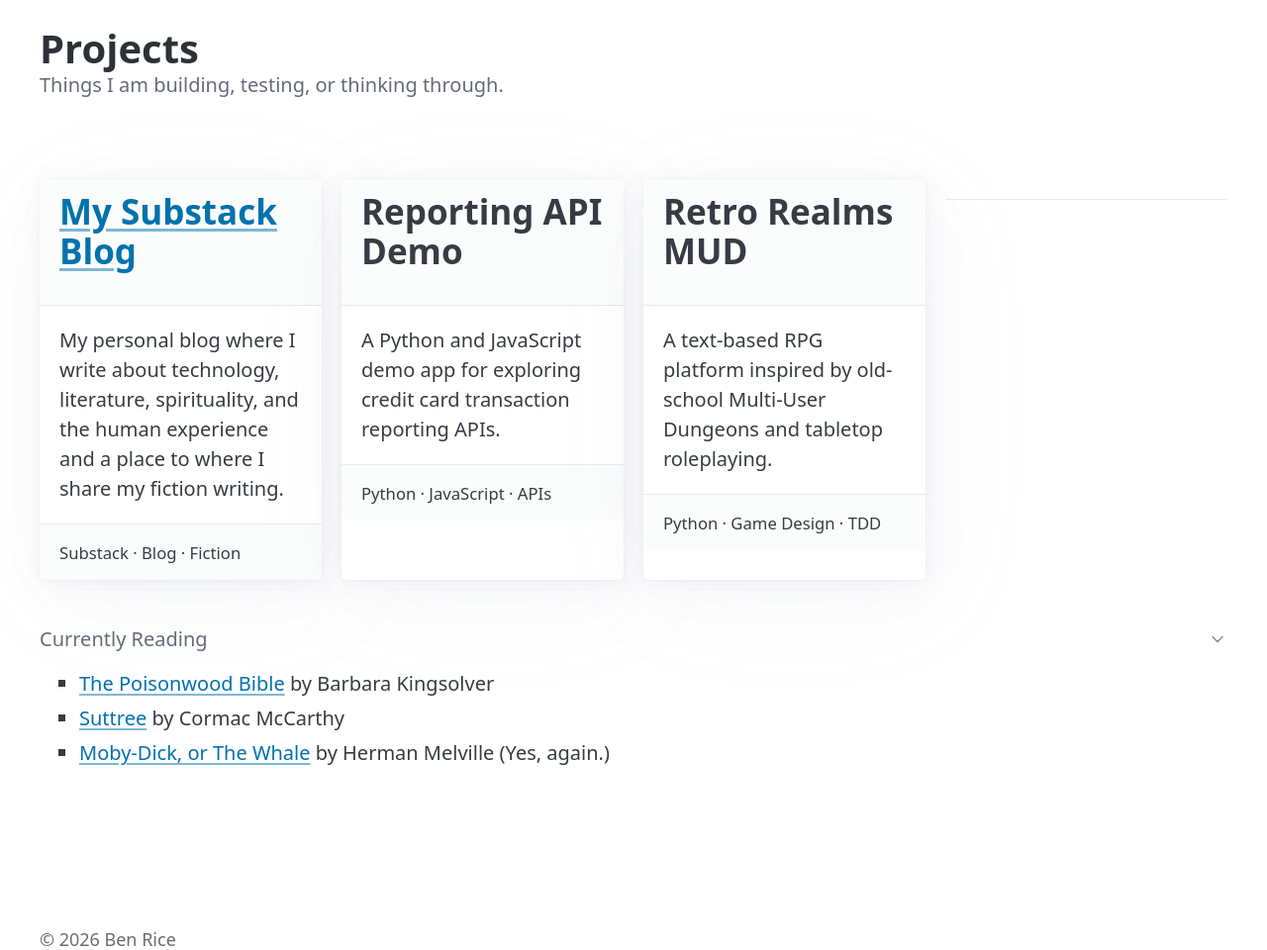
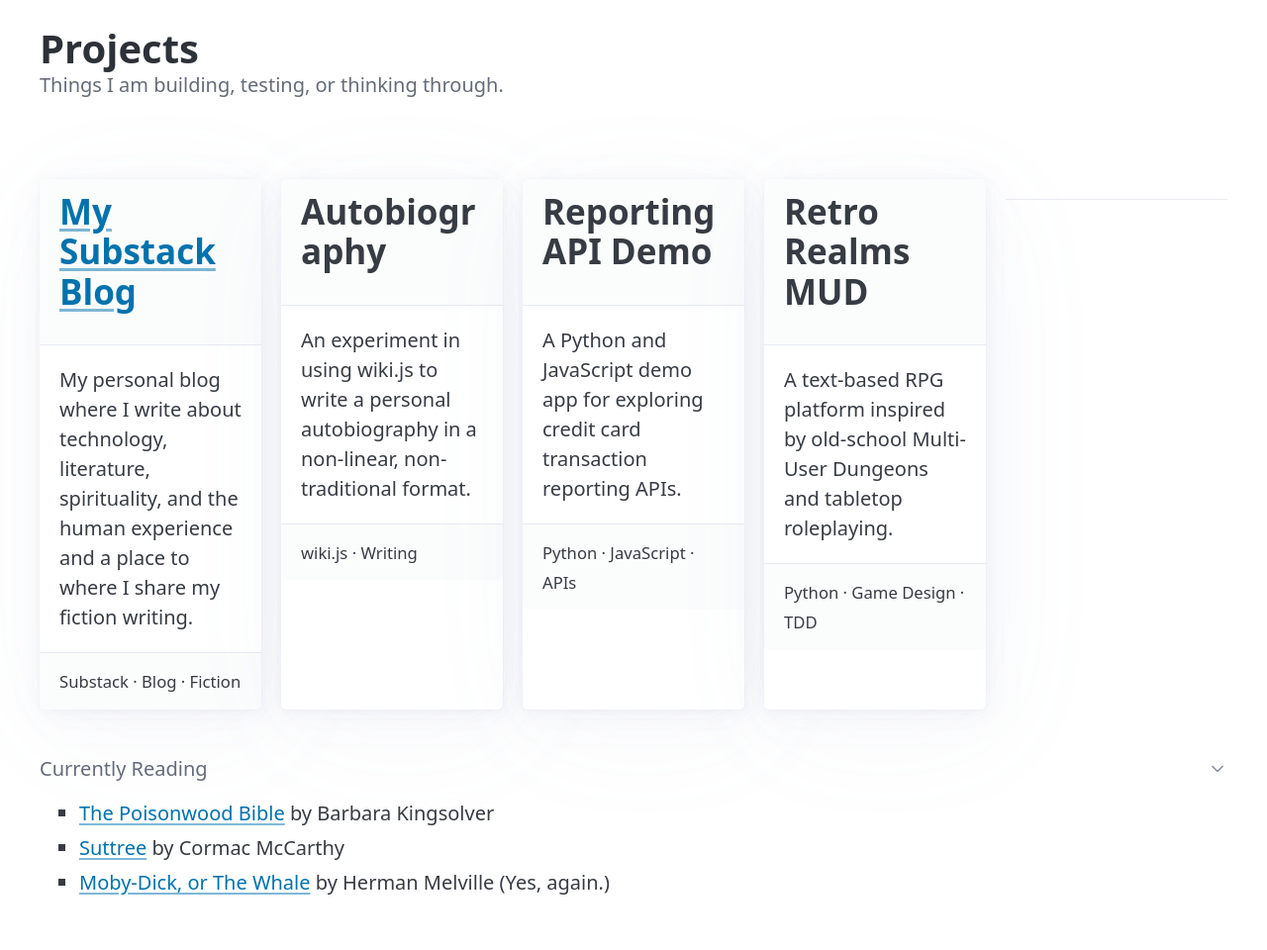
Before and after one commit to benrice/benrice.me, a Flask app: page /projects in a window 1280 px wide. Shown: the part 144-1104 px from the top of the page at 99% size. Run offline with Flask 3, Linux system fonts and the light colour scheme; some libraries are stand-ins or nearby versions.

Commit message:
Adds autobiography to Projects

```diff
--- a/templates/projects.html
+++ b/templates/projects.html
@@ -25,7 +25,19 @@
                 <small>Substack · Blog · Fiction</small>
             </footer>
         </article>
+        <article>
+            <header>
+                <h2>Autobiography</h2>
+            </header>
 
+            <p>
+                An experiment in using wiki.js to write a personal autobiography in a non-linear, non-traditional format.
+            </p>
+
+            <footer>
+                <small>wiki.js · Writing</small>
+            </footer>
+        </article>
         <article>
             <header>
                 <h2>Reporting API Demo</h2>
```
